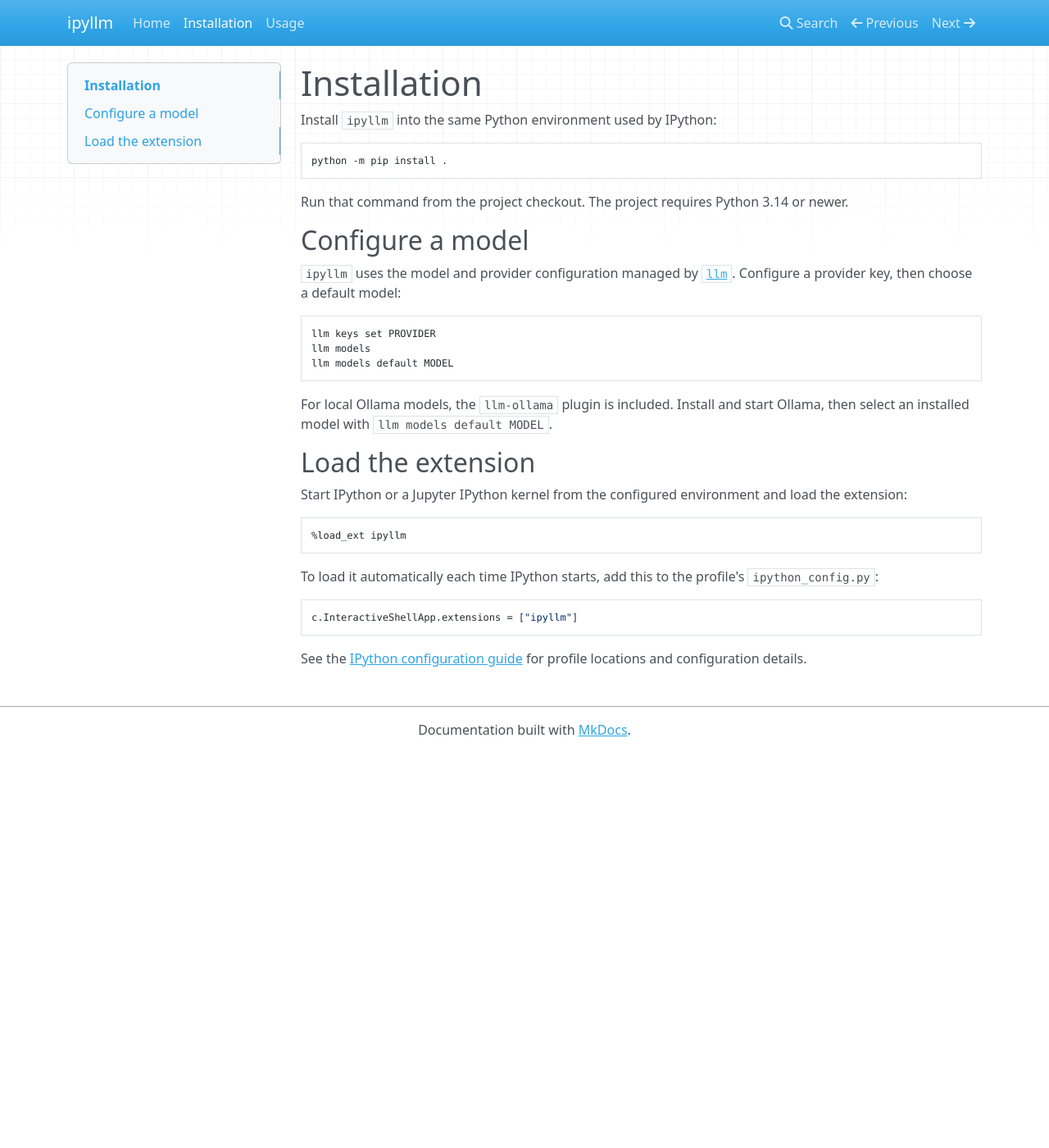
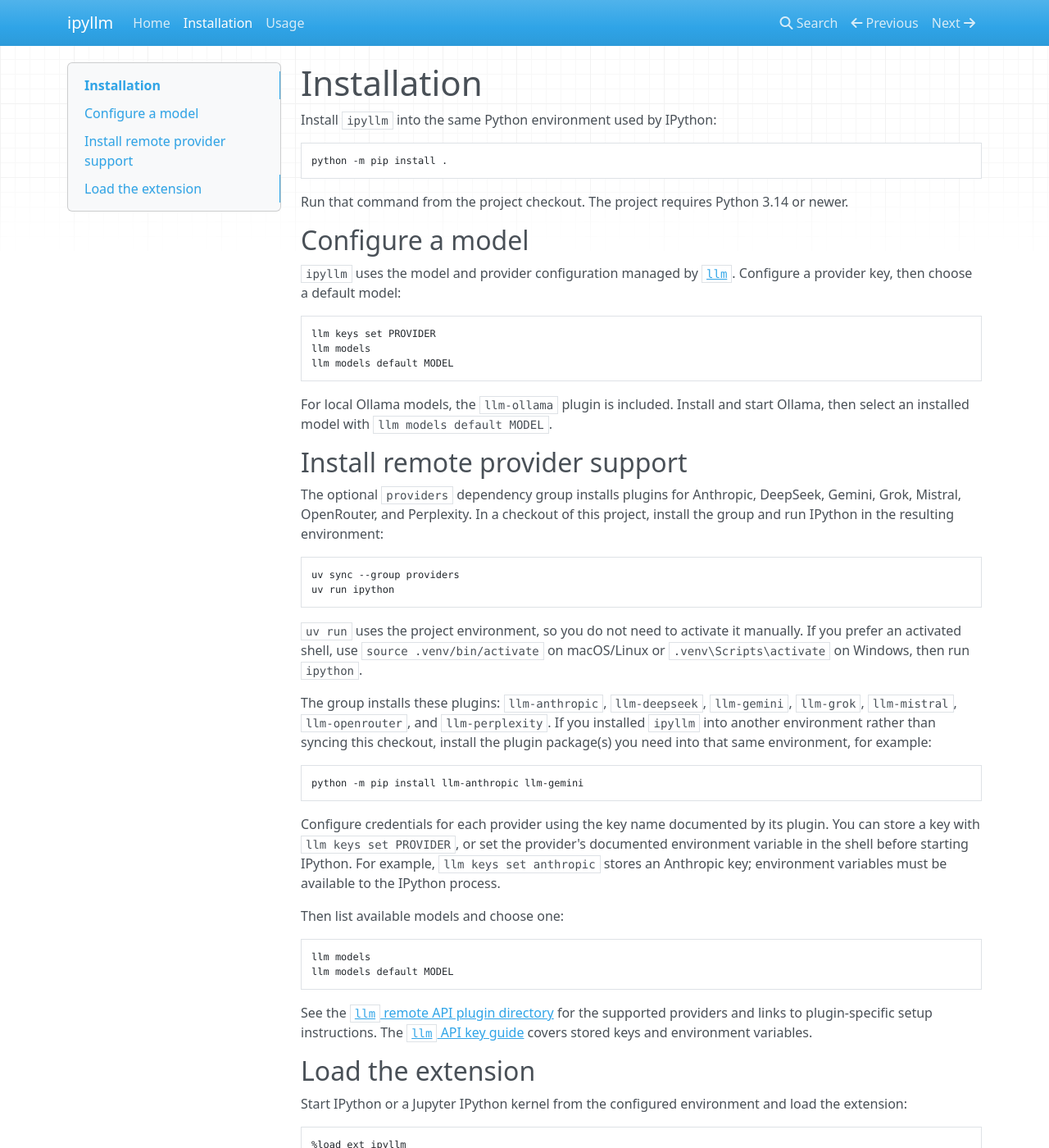
Before and after one commit to juampatronics/ipyllm, an MkDocs documentation site: the page built from docs/installation.md, in a window 1280 px wide and 1400 px high. Shown: the whole window at 82% size. Built offline with MkDocs 1.6.1, drawn with Linux system fonts in a browser that asks for light colours; nearby versions of some CDN libraries.

Commit message:
documented remote API support

````diff
--- a/docs/installation.md
+++ b/docs/installation.md
@@ -24,6 +24,49 @@
 For local Ollama models, the `llm-ollama` plugin is included. Install and start
 Ollama, then select an installed model with `llm models default MODEL`.
 
+## Install remote provider support
+
+The optional `providers` dependency group installs plugins for Anthropic,
+DeepSeek, Gemini, Grok, Mistral, OpenRouter, and Perplexity. In a checkout of
+this project, install the group and run IPython in the resulting environment:
+
+```console
+uv sync --group providers
+uv run ipython
+```
+
+`uv run` uses the project environment, so you do not need to activate it
+manually. If you prefer an activated shell, use `source .venv/bin/activate`
+on macOS/Linux or `.venv\Scripts\activate` on Windows, then run `ipython`.
+
+The group installs these plugins: `llm-anthropic`, `llm-deepseek`,
+`llm-gemini`, `llm-grok`, `llm-mistral`, `llm-openrouter`, and
+`llm-perplexity`. If you installed `ipyllm` into another environment rather
+than syncing this checkout, install the plugin package(s) you need into that
+same environment, for example:
+
+```console
+python -m pip install llm-anthropic llm-gemini
+```
+
+Configure credentials for each provider using the key name documented by its
+plugin. You can store a key with `llm keys set PROVIDER`, or set the provider's
+documented environment variable in the shell before starting IPython. For
+example, `llm keys set anthropic` stores an Anthropic key; environment
+variables must be available to the IPython process.
+
+Then list available models and choose one:
+
+```console
+llm models
+llm models default MODEL
+```
+
+See the [`llm` remote API plugin directory](https://llm.datasette.io/en/stable/plugins/directory.html#remote-apis)
+for the supported providers and links to plugin-specific setup instructions.
+The [`llm` API key guide](https://llm.datasette.io/en/stable/setup.html#api-key-management)
+covers stored keys and environment variables.
+
 ## Load the extension
 
 Start IPython or a Jupyter IPython kernel from the configured environment and
````
